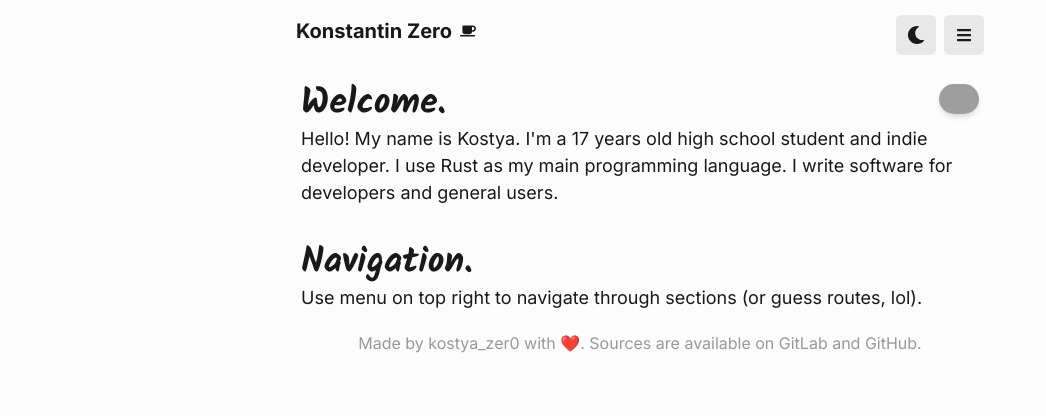
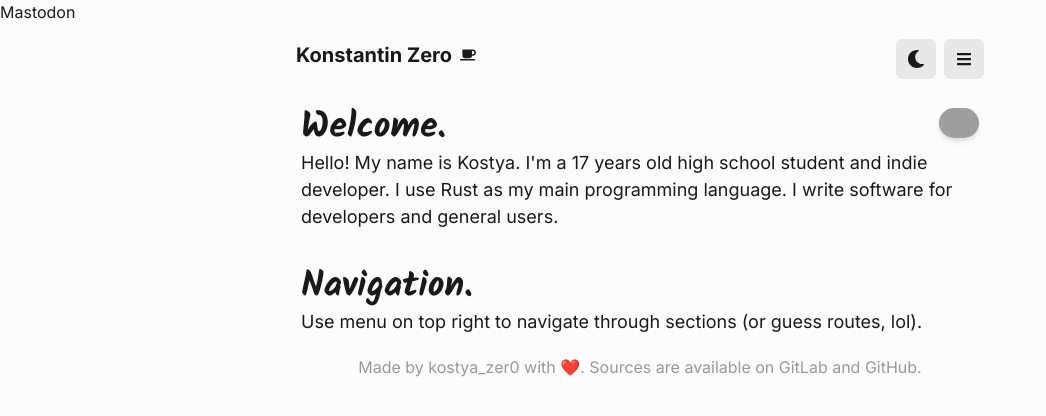
Before and after one commit to kostya-zero/homepage, a Next.js app: page / in a window 1280 px wide. Shown: the top 416 px of the page, without its empty margins (0-1046 px from the left). Built offline with nearby package versions, Linux system fonts and the light colour scheme; grey boxes are pictures that could not be loaded.

Commit message:
feat: verify mastodon

```diff
--- a/pages/_document.js
+++ b/pages/_document.js
@@ -7,6 +7,7 @@ export default function Document() {
         <title>Konstantin Zero</title>
       </Head>
       <body>
+        <a rel="me" href="https://md.debilosempire.org/@kostya_zero" display="hidden">Mastodon</a>
         <Main />
         <NextScript />
       </body>
```
